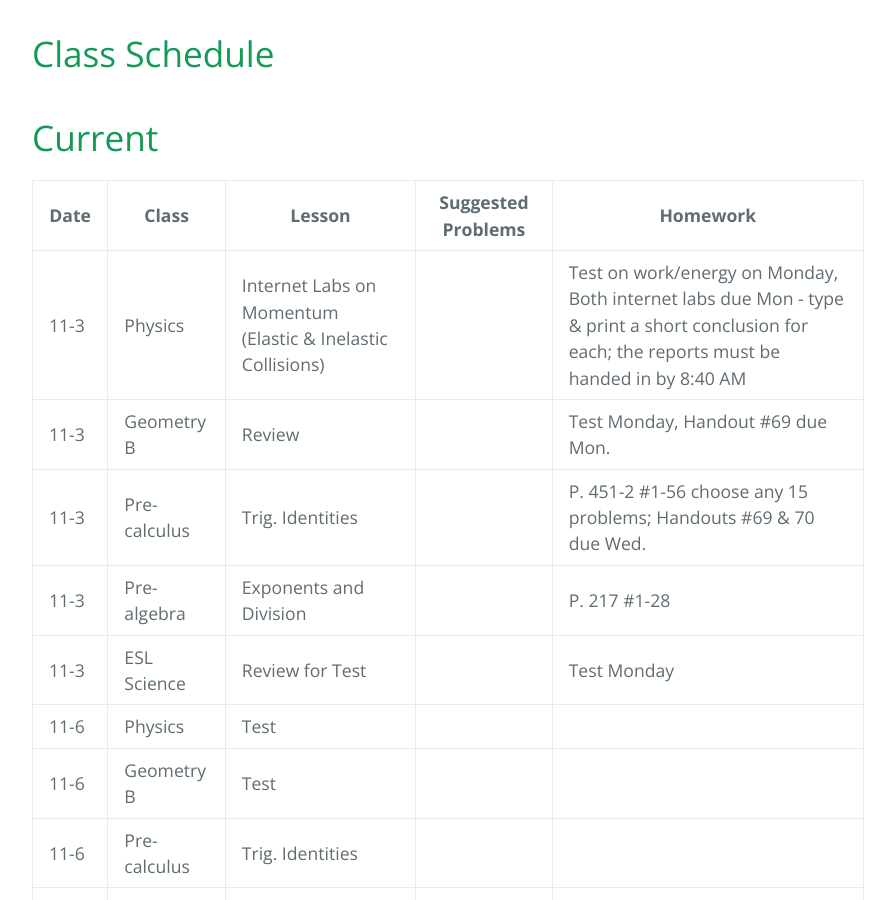
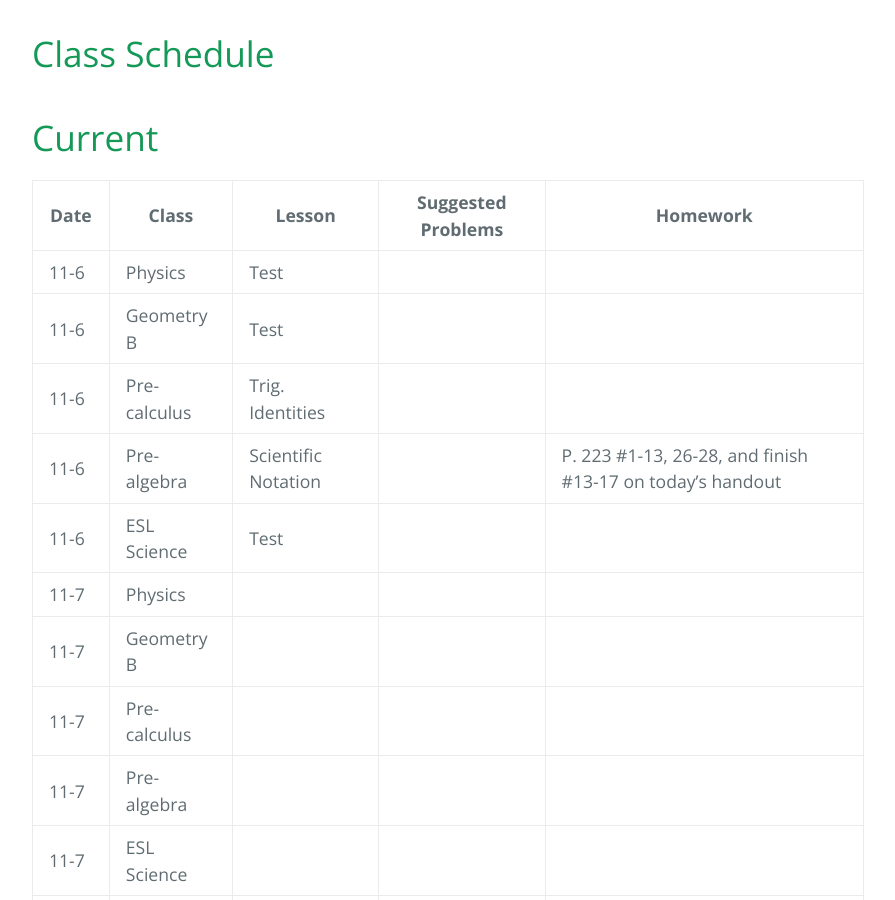
Before and after one commit to gpayoo/gpayoo, a Jekyll site: the page built from index.md, in a window 1280 px wide and 900 px high, scrolled down 388 px. Shown: the whole window, without its empty margins (192-1087 px from the left). Built offline with Jekyll 4.4.1, drawn with Linux system fonts in a browser that asks for light colours; our own code applies the rules of GitHub Pages for plain Markdown files; some of the changed text lies outside the part shown.

Commit message:
Update index.md

```diff
--- a/index.md
+++ b/index.md
@@ -10,15 +10,10 @@ layout: default
 
 | Date | Class | Lesson | Suggested Problems | Homework |
 | ---- | ----- | ------ | -------- | ---
-| 11-3 | Physics | Internet Labs on Momentum (Elastic & Inelastic Collisions) | | Test on work/energy on Monday, Both internet labs due Mon - type & print a short conclusion for each; the reports must be handed in by 8:40 AM
-| 11-3 | Geometry B | Review  | |  Test Monday, Handout #69 due Mon.|
-| 11-3 | Pre-calculus | Trig. Identities | | P. 451-2 #1-56 choose any 15 problems; Handouts #69 & 70 due Wed.
-| 11-3 | Pre-algebra | Exponents and Division  | | P. 217 #1-28
-| 11-3 | ESL Science | Review for Test |  | Test Monday
 | 11-6 | Physics | Test | |
 | 11-6 | Geometry B | Test| | |
 | 11-6 | Pre-calculus | Trig. Identities | |
-| 11-6 | Pre-algebra |  | |
+| 11-6 | Pre-algebra | Scientific Notation | | P. 223 #1-13, 26-28, and finish #13-17 on today's handout
 | 11-6 | ESL Science | Test |  |
 | 11-7 | Physics | | |
 | 11-7 | Geometry B | | | |
@@ -46,6 +41,11 @@ layout: default
 
 | Date | Class | Lesson | Suggested Problems | Homework |
 | ---- | ----- | ------ | -------- | ---
+| 11-3 | Physics | Internet Labs on Momentum (Elastic & Inelastic Collisions) | | Test on work/energy on Monday, Both internet labs due Mon - type & print a short conclusion for each; the reports must be handed in by 8:40 AM
+| 11-3 | Geometry B | Review  | |  Test Monday, Handout #69 due Mon.|
+| 11-3 | Pre-calculus | Trig. Identities | | P. 451-2 #1-56 choose any 15 problems; Handouts #69 & 70 due Wed.
+| 11-3 | Pre-algebra | Exponents and Division  | | P. 217 #1-28
+| 11-3 | ESL Science | Review for Test |  | Test Monday
 | 11-2 | Physics | Elastic Collisions | |  P. 219 Practice G, Fish Catch Lab (internet lab)
 | 11-2 | Geometry B | 10-8 Spheres  | |  #66,67,68; Test Monday on Chapter 10  |
 | 11-2 | Pre-calculus | Test | |
```
